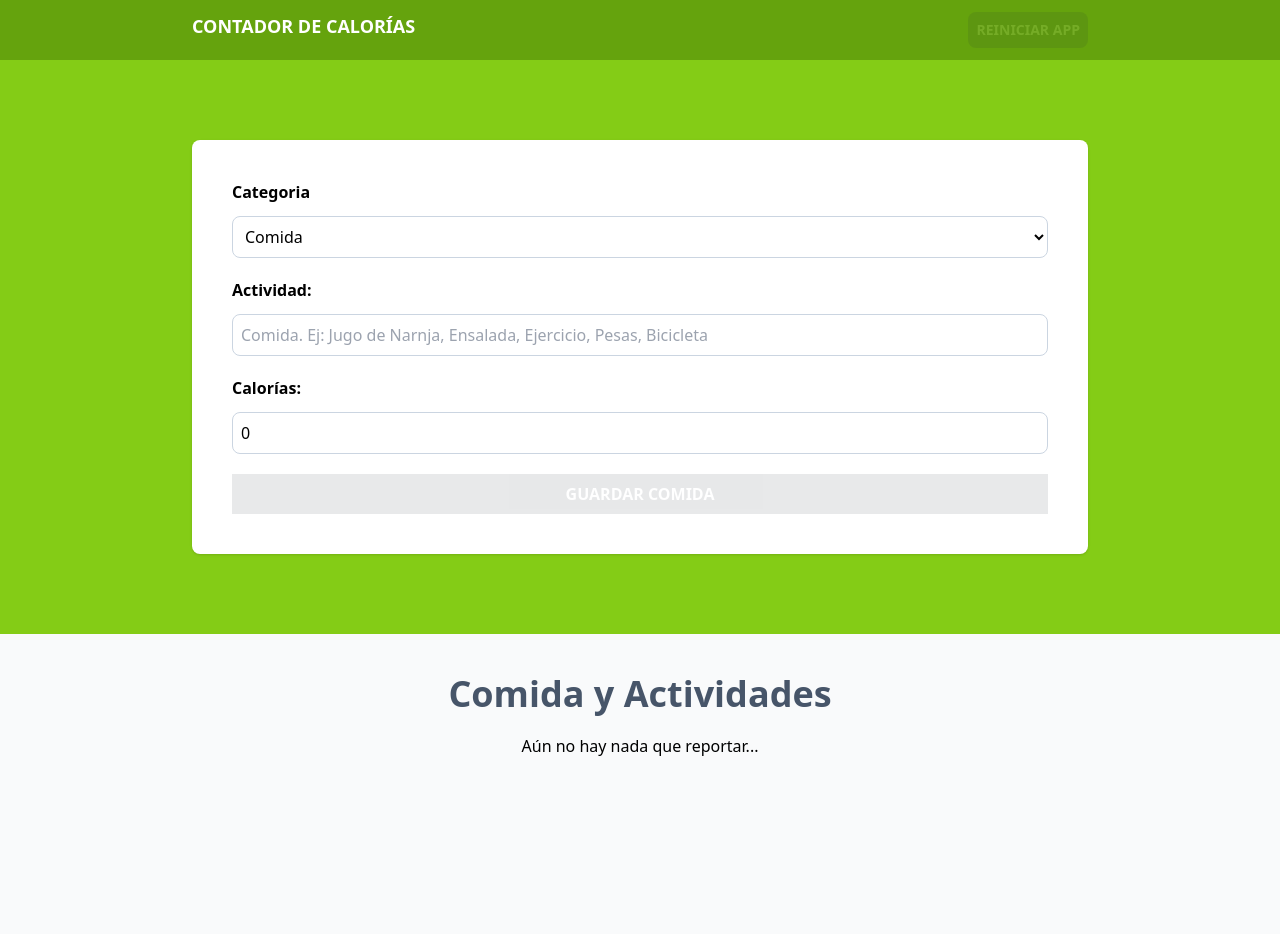
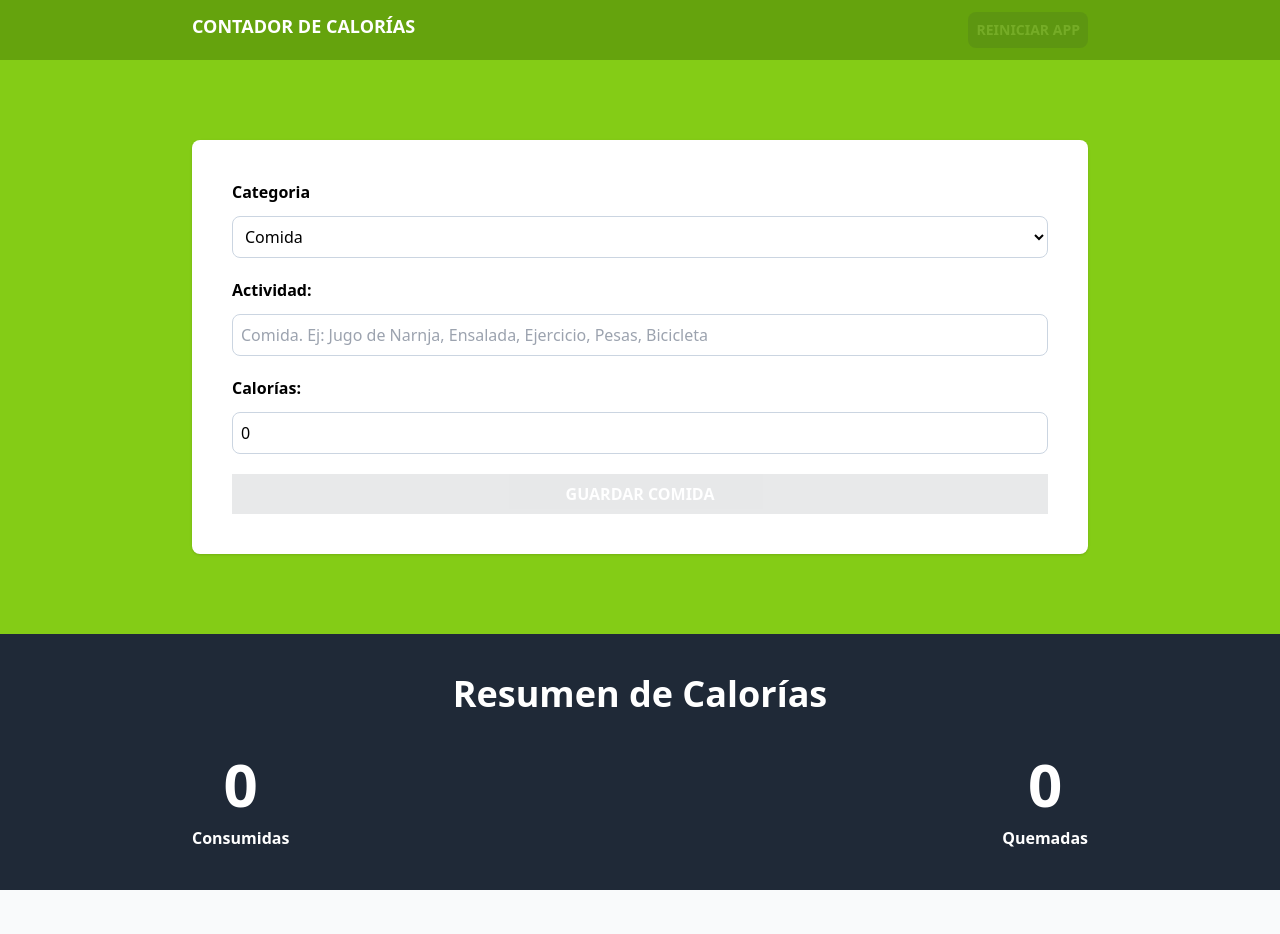
Before and after one commit to landogomez/CaloriesTracker, a React (Vite) app: page / in a window 1280 px wide. Shown: the top 934 px of the page. Before the commit the page ends 818 px from the top, so only its background shows below. Built offline with nearby package versions, Linux system fonts and the light colour scheme.

Commit message:
Se añadio una seccion que muestra las calprías quemadas y consumidad

```diff
--- a/src/App.tsx
+++ b/src/App.tsx
@@ -2,6 +2,7 @@
 import Form from "./components/Form"
 import { activityReducer, initialState } from "./reducers/activityReducer"
 import ActivityList from "./components/ActivityList"
+import CalorieTracker from "./components/CalorieTracker"
 
 
 function App() {
@@ -41,6 +42,14 @@
         </div>
       </section>
 
+      <section className=" bg-gray-800 py-10">
+        <div className="max-w-4xl mx-auto">
+          <CalorieTracker
+              activities={state.activities}
+          />
+        </div>
+      </section>
+
 
       <section className="p-10 mx-auto max-w-4xl">
         <ActivityList
--- /dev/null
+++ b/src/components/CalorieTracker.tsx
@@ -0,0 +1,38 @@
+import { useMemo } from "react"
+import { Activity } from "../types"
+
+type CalorieTrackerProps = {
+  activities: Activity[]
+}
+
+
+
+export default function CalorieTracker({activities} : CalorieTrackerProps) {
+
+  // Contadores
+  const caloriesConsumed = useMemo(() => activities.reduce((total, activity) => activity.category === 1 ? total +
+  activity.calories : total, 0),[activities])
+
+  const caloriesBurned = useMemo(() => activities.reduce((total, activity) => activity.category === 2 ? total +
+  activity.calories : total, 0),[activities])
+
+  return (
+    <>
+      <h2 className="text-4xl font-black text-white text-center">Resumen de Calorías</h2>
+
+      <div className="flex flex-col items-center md:flex-row md:justify-between gap-5 mt-10">
+        <p className=" text-white font-bold rounded-full grid grid-cols-1 gap-3 text-center">
+
+          <span className="font-black text-6xl text-orange">{caloriesConsumed}</span>
+          Consumidas
+        </p>
+        <p className=" text-white font-bold rounded-full grid grid-cols-1 gap-3 text-center">
+
+          <span className="font-black text-6xl text-orange">{caloriesBurned}</span>
+          Quemadas
+        </p>
+      </div>
+
+    </>
+  )
+}
```
Also changed, not shown: src/components/CalorieDisplay.tsx (added).
